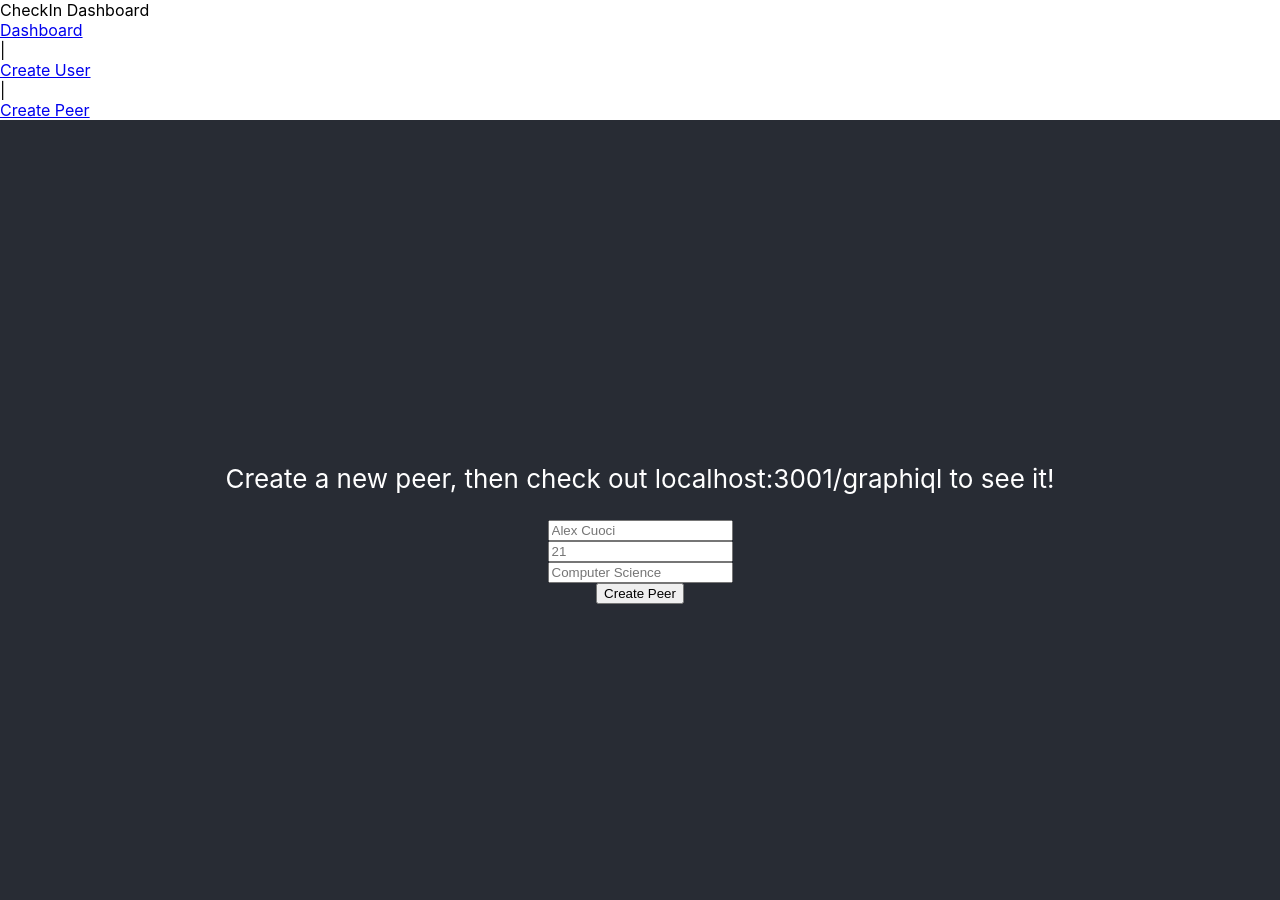
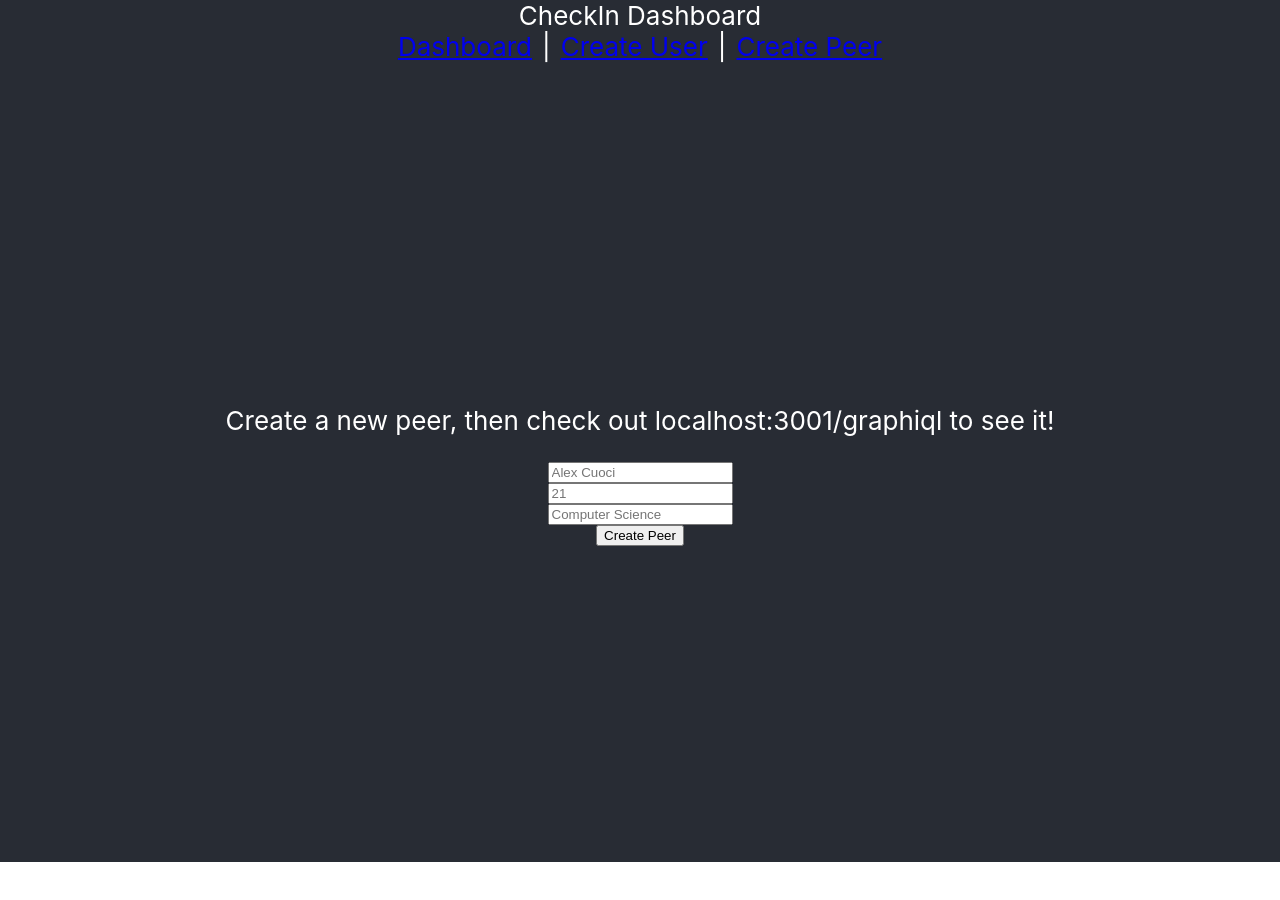
Before and after one commit to Hesperide/softcheckin, a React (Create React App) app in the folder client/: page /createPeer in a window 1280 px wide. Shown: the top 900 px of the page. After the commit the page ends 862 px from the top, so only its background shows below. Built offline with nearby package versions, Linux system fonts and the light colour scheme.

Commit message:
Dashboard to Table, Header design fix

```diff
--- a/client/src/App.css
+++ b/client/src/App.css
@@ -1,5 +1,17 @@
 .App {
   text-align: center;
+}
+
+.App-route {
+  background-color: #282c34;
+  display: block;
+  flex-direction: column;
+  align-items: center;
+  justify-content: center;
+  font-size: calc(10px + 2vmin);
+  color: white;
+  width:auto;
+  text-align:center;
 }
 
 .App-logo {
@@ -7,10 +19,14 @@
   height: 40vmin;
 }
 
+.App-route-padding{
+  padding-left: 10px;
+  padding-right: 10px;
+}
+
 .App-header {
   background-color: #282c34;
   min-height: 100vh;
-  width: 85;
   display: flex;
   flex-direction: column;
   align-items: center;
--- a/client/src/App.js
+++ b/client/src/App.js
@@ -15,7 +15,9 @@ class App extends Component {
 		const userName = "Alex Cuoci";
 		return (
 			<div>
-				<Header />
+				<div className="ph3 pv1 background-gray">
+					<Header />
+				</div>
 				<div className="ph3 pv1 background-gray">
 					<Switch>
 						<Route exact path="/" render={() => <Dashboard userId={userId} userName={userName} />} />
--- a/client/src/Entry.js
+++ b/client/src/Entry.js
@@ -5,11 +5,11 @@ class Entry extends Component {
 		const date = new Date();
 		date.setTime(parseInt(this.props.entry.created));
 		return(
-			<div>
-				<div>
-					{date.toString()} | {this.props.entry.contents} | {this.props.entry.expType}
-				</div>
-			</div>
+			<tr>
+				<td>{date.getDate().toString()}</td>
+				<td>{this.props.entry.contents}</td>
+				<td>{this.props.entry.expType}</td>
+			</tr>
 		)
 	}
 }
--- a/client/src/EntryList.js
+++ b/client/src/EntryList.js
@@ -26,9 +26,14 @@ class EntryList extends Component {
 				if (error) console.log(error);
 				console.log(data['getPeerEntries']);
 				return(
-					<div>
+					<table>
+						<tr>
+							<th>Created At</th>
+							<th>Contents</th>
+							<th>Experience Type</th>
+						</tr>
 						{data['getPeerEntries'].map(entry => <Entry key={entry._id} entry={entry}/>)}
-					</div>
+					</table>
 				)
 			}}
 			</Query>
--- a/client/src/Header.js
+++ b/client/src/Header.js
@@ -1,19 +1,18 @@
 import React, { Component } from 'react'
 import { Link } from 'react-router-dom'
 import { withRouter } from 'react-router'
+import './App.css'
 
 class Header extends Component {
 	render() {
 		return (
-			<div className="flex pal justify-between nowrap orange">
-				<div className="flex flex-fixed black">
-					<div className="fw7 mr1">CheckIn Dashboard</div>
-					<Link to="/" className="ml1 no-underline black">Dashboard</Link>
-					<div className="ml1">|</div>
-					<Link to="/createUser" className="ml1 no-underline black">Create User</Link>
-					<div className="ml1">|</div>
-					<Link to="/createPeer" className="ml1 no-underline black">Create Peer</Link>
-				</div>
+			<div className="App-route">
+				<div className="fw7 mr1">CheckIn Dashboard</div>
+				<Link className="App-route-padding" to="/">Dashboard</Link>
+				|
+				<Link className="App-route-padding" to="/createUser" >Create User</Link>
+				|
+				<Link className="App-route-padding"  to="/createPeer" >Create Peer</Link>
 			</div>
 		)
 	}
--- a/client/src/Peer.js
+++ b/client/src/Peer.js
@@ -7,12 +7,13 @@ class Peer extends Component {
 		const date = new Date();
 		date.setTime(parseInt(this.props.peer.lastCheckIn));
 		return(
-			<div>
-				<div>
-					{this.props.peer.name} | {this.props.peer.age} | {this.props.peer.program} | {timeDifferenceForDate(date).toString() + " "}
-					 | <Link to={{ pathname: '/createEntry', state: { peerId: this.props.peer._id, userId: this.props.peer.userId }}} className="ml1 no-underline black">Entries</Link>
-				</div>
-			</div>
+			<tr>
+				<td>{this.props.peer.name}</td>
+				<td>{this.props.peer.age}</td>
+				<td>{this.props.peer.program}</td>
+				<td>{timeDifferenceForDate(date).toString() + " "}</td>
+				<td><Link to={{ pathname: '/createEntry', state: { peerId: this.props.peer._id, userId: this.props.peer.userId }}} className="ml1 no-underline black">Entries</Link></td>
+			</tr>
 		)
 	}
 }
--- a/client/src/PeerList.js
+++ b/client/src/PeerList.js
@@ -28,9 +28,16 @@ class PeerList extends Component {
 				if (error) console.log(error);
 				console.log(data['getMyPeers']);
 				return(
-					<div>
+					<table>
+						<tr>
+							<th>Name</th>
+							<th>Age</th>
+							<th>Program</th>
+							<th>Last Check In</th>
+							<th>Notes</th>
+						</tr>
 						{data['getMyPeers'].map(peer => <Peer key={peer._id} peer={peer}/>)}
-					</div>
+					</table>
 				)
 			}}
 			</Query>
```
